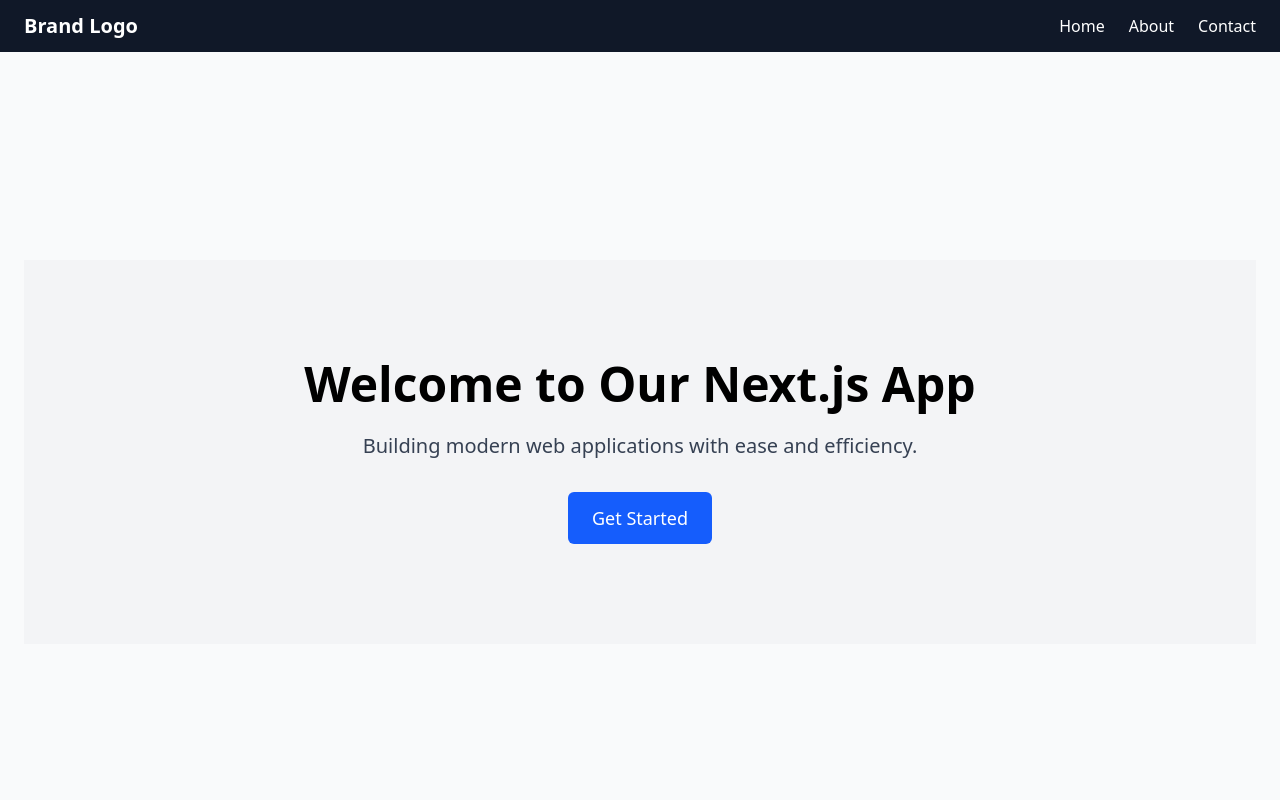
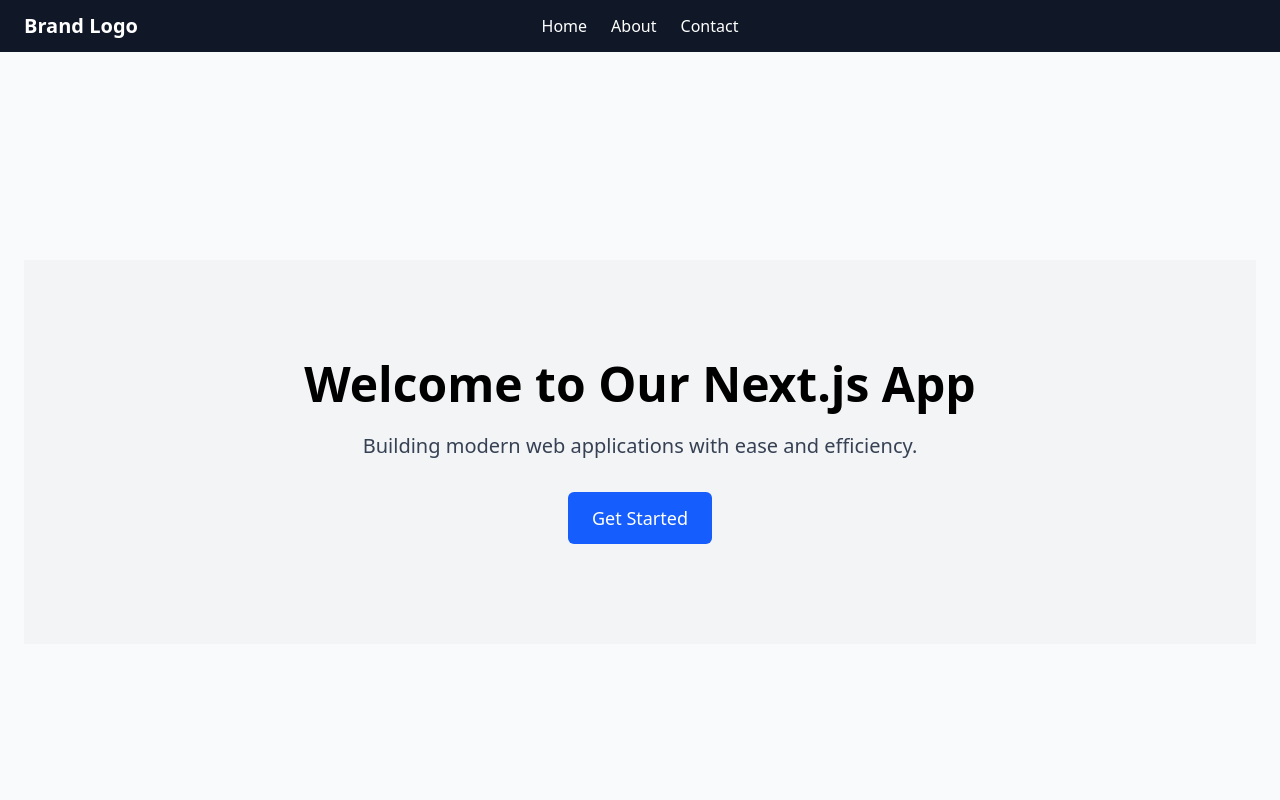
Before and after one commit to yanas-logs/litebase, a Next.js app in the folder nextjs/: page / in a window 1280 px wide. Shown: the top 800 px of the page. Built offline with nearby package versions, Linux system fonts and the light colour scheme.

Commit message:
chore( style ): center navbar menu (Home, About, Contact)

```diff
--- a/nextjs/src/app/components/layout/Navbar.tsx
+++ b/nextjs/src/app/components/layout/Navbar.tsx
@@ -4,11 +4,14 @@
 
 export default function Navbar() {
   return (
-    <nav className="bg-gray-900 text-white px-6 py-3 flex justify-between items-center">
+    <nav className="bg-gray-900 text-white px-6 py-3 flex items-center justify-between">
+      {/* Left - Brand Logo */}
       <div className="text-xl font-semibold">
         <Link href="/">Brand Logo</Link>
       </div>
-      <ul className="flex gap-6">
+
+      {/* Middle - Menu */}
+      <ul className="absolute left-1/2 transform -translate-x-1/2 flex gap-6">
         <li>
           <Link href="/" className="hover:text-gray-300">Home</Link>
         </li>
```
